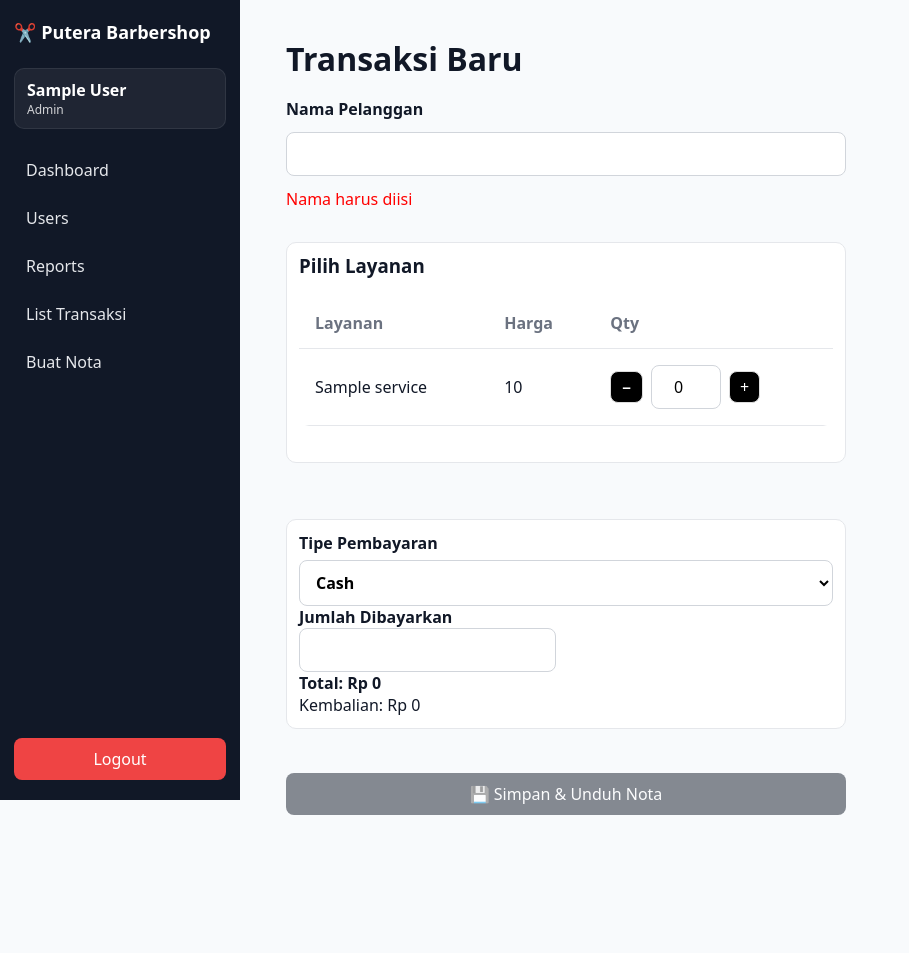
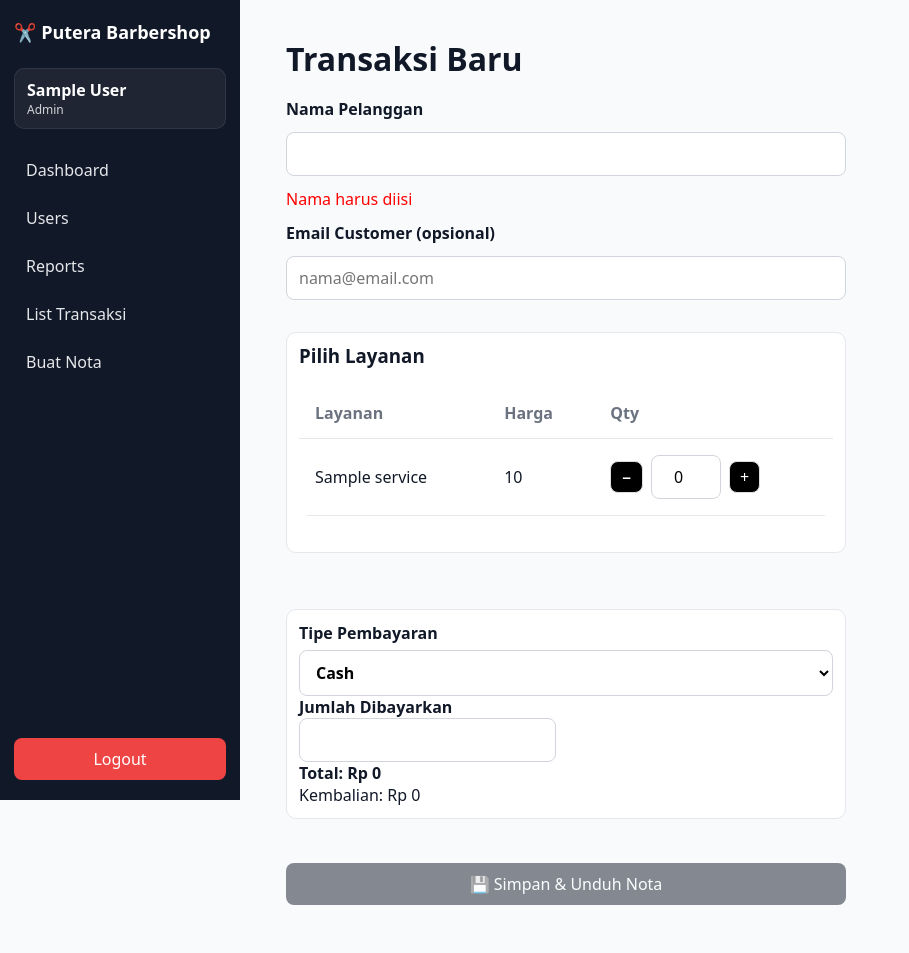
Before and after one commit to fkennyp/kapster-absen, a Flask app: page /sales/new in a window 1280 px wide. Shown: the top 953 px of the page, without its empty margins (0-909 px from the left). Before the commit the page ends 815 px from the top, so only its background shows below. Run offline with Flask 3, Linux system fonts and the light colour scheme; a user stored in the database is signed in; tables that the repository leaves empty hold one stand-in row (values such as "Sample post").

Commit message:
feat(sales): email receipts + customer_email field
- Added optional customer email with validation
- Send receipt PDF via email with fallback
- Updated schema, requirements, and .env.example

```diff
--- a/app.py
+++ b/app.py
@@ -1,5 +1,7 @@
+import os
 from flask import Flask, render_template, redirect, url_for
 from flask_login import login_required, current_user
+from flask_mail import Mail, Message
 from models import db, User, Attendance, tznow
 from config import Config
 from auth import bp as auth_bp, login_manager
@@ -71,3 +73,11 @@ def create_app():
 
 app = create_app()
 app.register_blueprint(sales_bp)
+
+app.config['MAIL_SERVER'] = 'smtp.gmail.com'
+app.config['MAIL_PORT'] = 587
+app.config['MAIL_USE_TLS'] = True
+app.config['MAIL_USERNAME'] = os.getenv('MAIL_USER')
+app.config['MAIL_PASSWORD'] = os.getenv('MAIL_PASS')
+
+mail = Mail(app)
--- a/models.py
+++ b/models.py
@@ -66,6 +66,7 @@ class Transaction(db.Model):
     user_id = db.Column(db.Integer, db.ForeignKey('users.id'), nullable=False)
     barber_name = db.Column(db.String(120))
     customer_name = db.Column(db.String(120))
+    customer_email = db.Column(db.String(120), nullable=True)
     payment_type = db.Column(db.String(20), nullable=False)
     total = db.Column(db.Integer, nullable=False)
     cash_given = db.Column(db.Integer)
--- a/requirements.txt
+++ b/requirements.txt
@@ -9,3 +9,4 @@ PyMySQL==1.1.1
 Werkzeug==3.0.3
 cryptography==43.0.1
 reportlab==4.2.2
+Flask-Mail==0.9.1
--- a/sales.py
+++ b/sales.py
@@ -1,5 +1,7 @@
-from flask import Blueprint, render_template, request, redirect, url_for, flash, send_file, make_response, abort
+import re
+from flask import Blueprint, render_template, request, redirect, url_for, flash, send_file, make_response, abort, current_app
 from flask_login import login_required, current_user
+from flask_mail import Message, Mail
 from io import BytesIO
 from reportlab.lib.pagesizes import A4
 from reportlab.lib.units import mm
@@ -10,6 +12,7 @@ from datetime import timedelta, date
 from functools import wraps
 
 bp = Blueprint('sales', __name__, url_prefix='/sales')
+EMAIL_RE = re.compile(r"[^@\s]+@[^@\s]+\.[^@\s]+")
 
 def require_on_shift(view):
     @wraps(view)
@@ -65,11 +68,17 @@ def new_sale():
         pay_type = (request.form.get('payment_type') or 'cash').lower()
         cash_given_raw = request.form.get('cash_given')  # boleh kosong untuk non-cash
         customer_name = (request.form.get('customer_name') or '').strip()
+        customer_email = request.form.get('customer_email') or None
         barber_name = Config.BARBER_NAME
 
         # --- validasi 1: nama wajib ---
         if not customer_name:
             flash('Nama pelanggan harus diisi.', 'danger')
+            return render_template('sale_new.html', services=services), 400
+
+        # --- validasi email kalau diisi ---
+        if customer_email and not EMAIL_RE.fullmatch(customer_email):
+            flash("Format email customer tidak valid.", "danger")
             return render_template('sale_new.html', services=services), 400
 
         # --- bangun item & hitung total ---
@@ -128,6 +137,7 @@ def new_sale():
             user_id=current_user.id,
             barber_name=barber_name,
             customer_name=customer_name,
+            customer_email=customer_email,
             payment_type=pay_type,
             total=total,
             cash_given=cash_val,
@@ -266,6 +276,28 @@ def receipt_pdf(tx_id):
     p.save()
     buf.seek(0)
 
+    pdf_data = buf.getvalue()
+
+    # --- kirim email ke customer kalau ada email ---
+    if tx.customer_email:   # pastikan kolom customer_email ada di Transaction
+        msg = Message(
+            subject=f"Invoice {tx.invoice_code} - Putera Barbershop",
+            sender=current_app.config['MAIL_USERNAME'],
+            recipients=[tx.customer_email]
+        )
+        msg.body = (
+            f"Halo {tx.customer_name},\n\n"
+            f"Terima kasih sudah berkunjung ke Putera Barbershop.\n"
+            f"Berikut kami lampirkan invoice {tx.invoice_code}."
+        )
+        msg.attach(f"{tx.invoice_code}.pdf", "application/pdf", pdf_data)
+        # ⬇️ ambil instance Mail yang sudah di-init di app.py
+        mail = current_app.extensions.get("mail")
+        if mail is not None:
+            mail.send(msg)
+        else:
+            current_app.logger.warning("Mail extension not initialized; skipping send.")
+
     return send_file(
         buf,
         mimetype="application/pdf",
--- a/schema.sql
+++ b/schema.sql
@@ -43,6 +43,7 @@ CREATE TABLE IF NOT EXISTS transactions (
   user_id INT NOT NULL,                 -- kapster yang membuat transaksi
   barber_name VARCHAR(120) NULL,        -- nama barbershop (optional)
   customer_name VARCHAR(120) NULL,      -- nama pelanggan (wajib by app validation)
+  customer_email VARCHAR(120) NULL,     -- email pelanggan (optional)
   payment_type VARCHAR(20) NOT NULL,    -- cash/qris/ewallet/transfer
   total INT NOT NULL,
   cash_given INT NULL,
--- a/templates/sale_new.html
+++ b/templates/sale_new.html
@@ -6,6 +6,20 @@
     <label>Nama Pelanggan</label>
     <input type="text" name="customer_name" id="customer_name" required>
     <span id="nameError" style="color:red;display:none;">Nama harus diisi</span>
+
+    <label for="customer_email">Email Customer (opsional)</label>
+    <input
+    id="customer_email"
+    name="customer_email"
+    type="email"
+    inputmode="email"
+    autocomplete="email"
+    placeholder="nama@email.com"
+    class="form-control"
+    pattern="[^@\s]+@[^@\s]+\.[^@\s]+"
+    />
+    <small id="emailHelp" class="text-danger hidden">Format email tidak valid.</small>
+
 
     <div class="card">
         <h3>Pilih Layanan</h3>
@@ -92,6 +106,7 @@
         const payType = document.getElementById('payType').value;
         const btn = document.getElementById('submitBtn');
         const nameVal = document.getElementById('customer_name').value.trim();
+        const emailVal = document.getElementById('customer_email').value.trim();
 
         let valid = true;
 
@@ -101,6 +116,20 @@
             valid = false;
         } else {
             document.getElementById('nameError').style.display = 'none';
+        }
+
+        // validasi email (opsional tapi kalau diisi harus valid)
+        const emailHelp = document.getElementById('emailHelp');
+        if (emailVal) {
+            const regex = /^[^@\s]+@[^@\s]+\.[^@\s]+$/;
+            if (!regex.test(emailVal)) {
+                emailHelp.classList.remove('hidden');
+                valid = false;
+            } else {
+                emailHelp.classList.add('hidden');
+            }
+        } else {
+            emailHelp.classList.add('hidden');
         }
 
         // validasi cash
@@ -136,6 +165,7 @@
         recalc();
     }
 
+    document.getElementById('customer_email').addEventListener('input', recalc);
     toggleCash();
 </script>
 {% endblock %}
```
Also changed, not shown: 1 other file.
